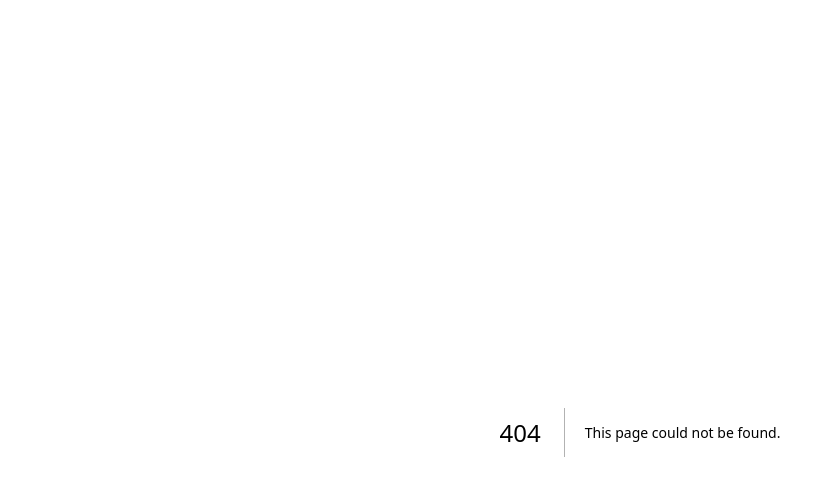
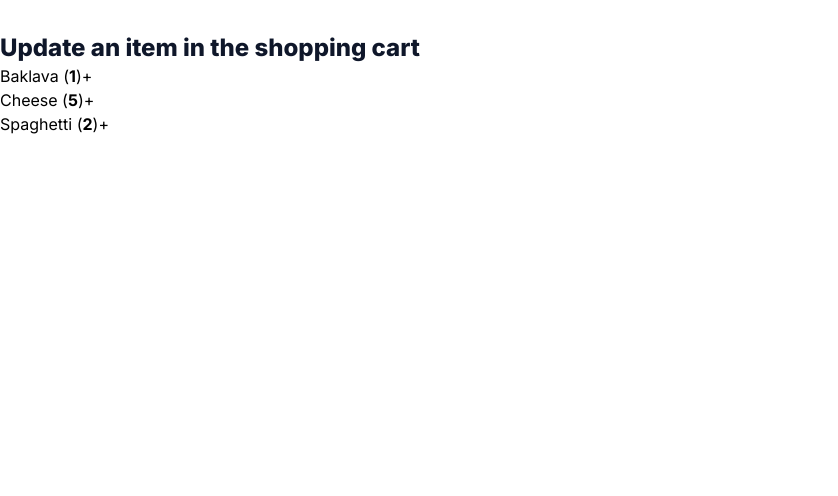
Before and after one commit to TaiseiNemoto/react-practice-app, a Next.js app: page /updating-arrays-in-state/update-an-item-in-the-shopping-cart in a window 1280 px wide. Before the commit this address had no page. Shown: the top 496 px of the page, without its empty margins (0-838 px from the left). Built offline with nearby package versions, Linux system fonts and the light colour scheme.

Commit message:
[add][WIP]Updating Array in State：Update an item in the shopping cartのファイル作成まで完了

```diff
--- a/src/app/page.tsx
+++ b/src/app/page.tsx
@@ -19,6 +19,10 @@ export default function Home() {
         link="/updating-objects-in-state"
         pageName="Updating Objects in State"
       />
+      <PageLink
+        link="/updating-arrays-in-state"
+        pageName="Updating Arrays in State"
+      />
     </main>
   );
 }
--- /dev/null
+++ b/src/app/updating-arrays-in-state/page.tsx
@@ -0,0 +1,14 @@
+import H1Element from '@/components/common/H1Element';
+import PageLink from '@/components/common/PageLink';
+
+export default function page() {
+  return (
+    <main>
+      <H1Element title="Updating Arrays in State" />
+      <PageLink
+        pageName="Fix incorrect state updates"
+        link="/updating-arrays-in-state/update-an-item-in-the-shopping-cart"
+      />
+    </main>
+  );
+}
--- /dev/null
+++ b/src/app/updating-arrays-in-state/update-an-item-in-the-shopping-cart/page.tsx
@@ -0,0 +1,11 @@
+import ShoppingCart from '@/components/updating-arrays-in-state/update-an-item-in-the-shopping-cart/ShoppingCart';
+import H1Element from '../../../components/common/H1Element';
+
+export default function page() {
+  return (
+    <main>
+      <H1Element title="Update an item in the shopping cart" />
+      <ShoppingCart />
+    </main>
+  );
+}
--- /dev/null
+++ b/src/components/updating-arrays-in-state/update-an-item-in-the-shopping-cart/ShoppingCart.tsx
@@ -0,0 +1,46 @@
+'use client';
+
+import { useState } from 'react';
+
+const initialProducts = [
+  {
+    id: 0,
+    name: 'Baklava',
+    count: 1,
+  },
+  {
+    id: 1,
+    name: 'Cheese',
+    count: 5,
+  },
+  {
+    id: 2,
+    name: 'Spaghetti',
+    count: 2,
+  },
+];
+
+export default function ShoppingCart() {
+  const [products, setProducts] = useState(initialProducts);
+
+  function handleIncreaseClick(productId: number) {
+    console.log(productId);
+  }
+
+  return (
+    <ul>
+      {products.map((product) => (
+        <li key={product.id}>
+          {product.name} (<b>{product.count}</b>)
+          <button
+            onClick={() => {
+              handleIncreaseClick(product.id);
+            }}
+          >
+            +
+          </button>
+        </li>
+      ))}
+    </ul>
+  );
+}
```
